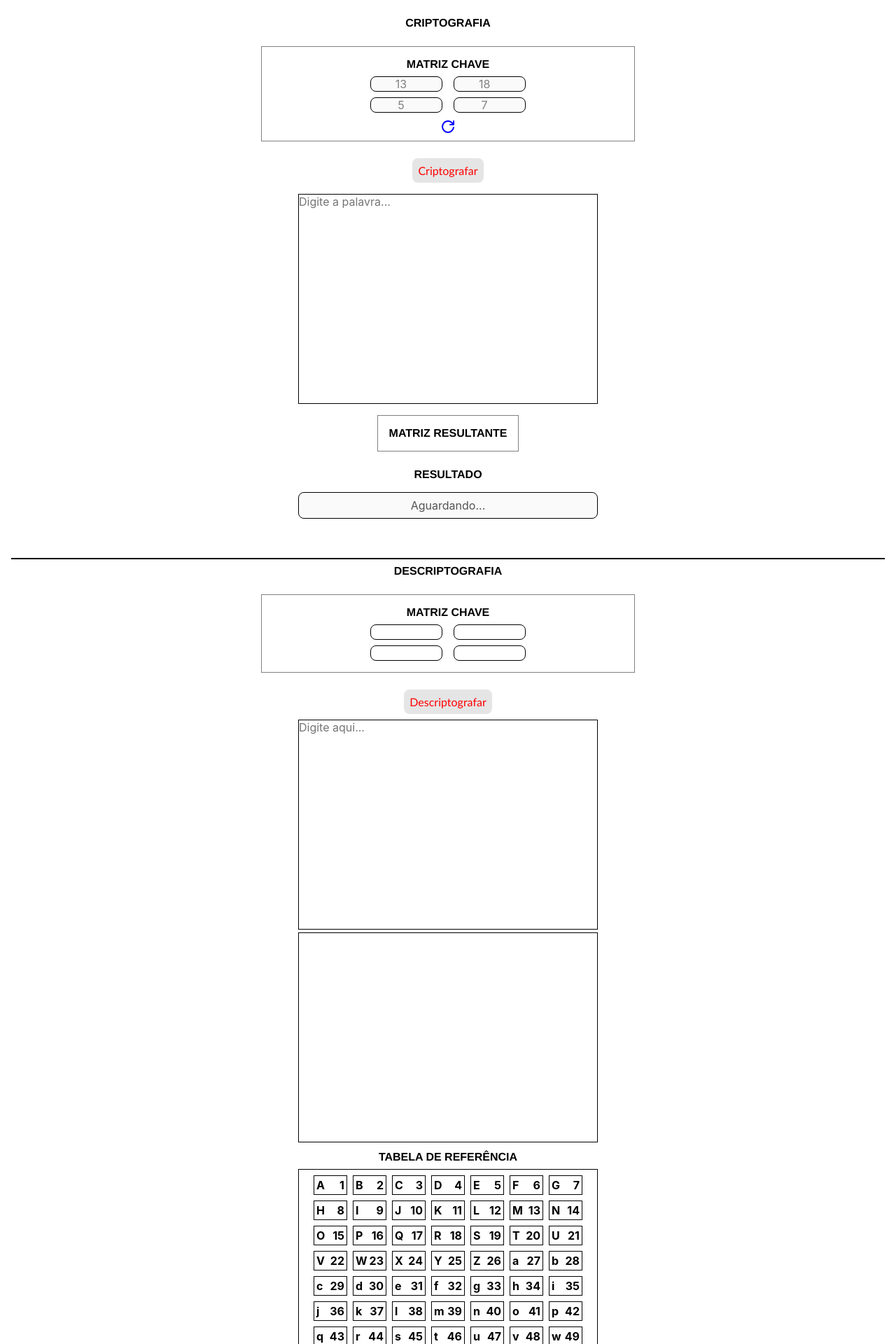
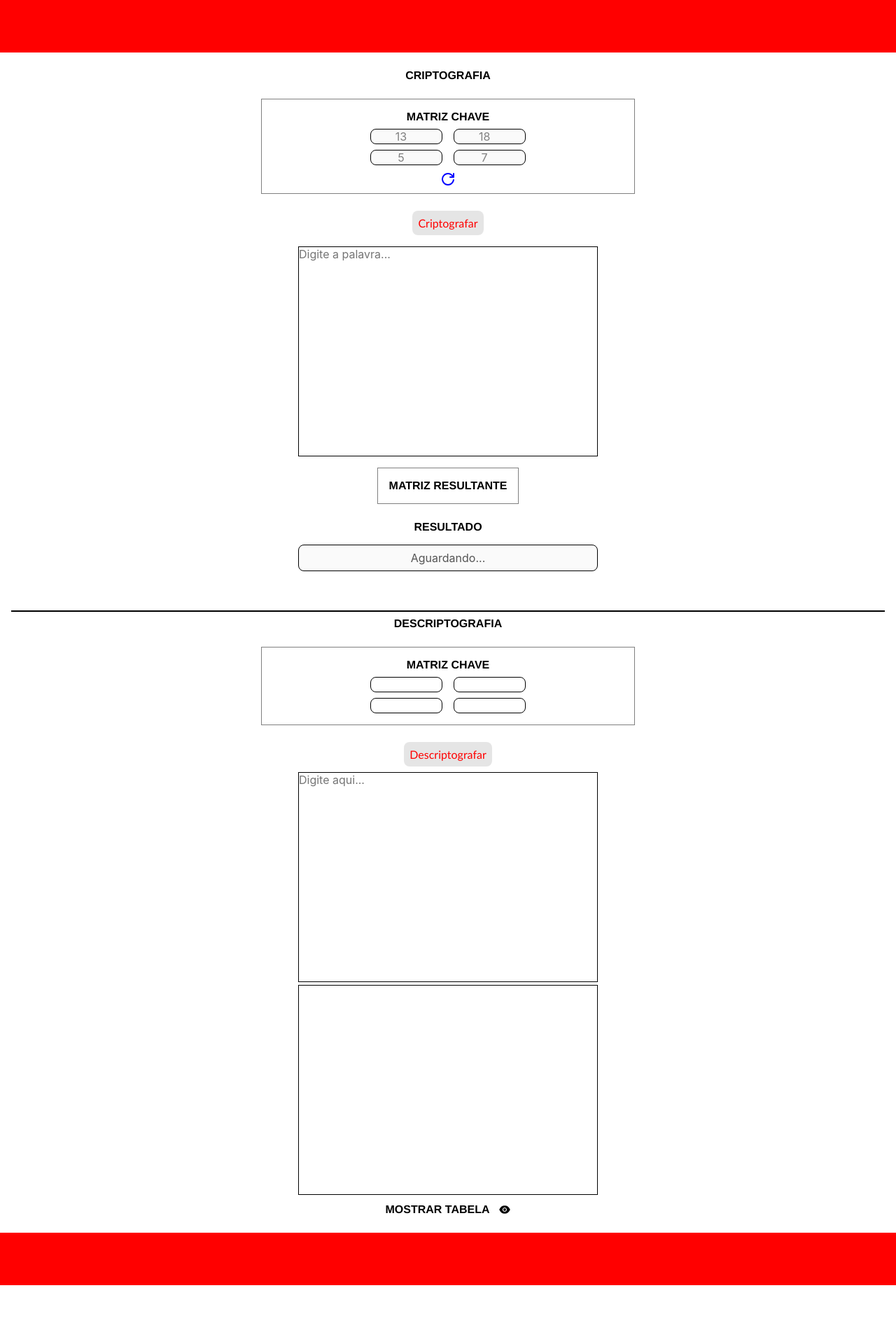
Before and after one commit to Gabriieu/criptografia-com-matrizes, a React (Vite) app: page / in a window 1280 px wide. Shown: the top 1920 px of the page at 70% size. After the commit the page ends 1836 px from the top, so only its background shows below. Built offline with nearby package versions, Linux system fonts and the light colour scheme.

Commit message:
feat: add header and footer

```diff
--- a/src/App.ts
+++ b/src/App.ts
@@ -3,31 +3,39 @@ import styled from "styled-components";
 export const MainStyled = styled.main`
   padding: 1rem;
 
-  button{
-      background-color: rgba(1,1,1,.1);
+  button {
+    background-color: rgba(1, 1, 1, 0.1);
     padding: 8px;
     border-radius: 8px;
-      margin: .5rem;
+    margin: 0.5rem;
     color: red;
-      font-family: 'Trebuchet MS', 'Lucida Sans Unicode', 'Lucida Grande', 'Lucida Sans', Arial, sans-serif;
-      &:hover{
+    font-family: "Trebuchet MS", "Lucida Sans Unicode", "Lucida Grande",
+      "Lucida Sans", Arial, sans-serif;
+    &:hover {
       transform: scale(1.1);
     }
+  }
+
+  .show-hide{
+    display: flex;
+    flex-direction: row;
+    align-items: center;
+    gap: 12px;
   }
   section {
     display: flex;
     flex-direction: column;
     align-items: center;
 
-    .text-area{
+    .text-area {
       width: 428px;
       max-width: 90vw;
       border: 1px solid black;
       resize: none;
-        height:300px;
+      height: 300px;
     }
 
-      .disabled-input{
+    .disabled-input {
       &:hover {
         cursor: not-allowed;
       }
@@ -59,7 +67,6 @@ export const MainStyled = styled.main`
           border-radius: 8px;
           width: 20%;
           margin-bottom: 0.5rem;
-
         }
       }
     }
@@ -75,8 +82,6 @@ export const MainStyled = styled.main`
         max-width: 90vw;
         padding: 8px;
       }
-
-
     }
 
     #matrix-result {
@@ -114,18 +119,16 @@ export const MainStyled = styled.main`
       border-radius: 8px;
       margin-bottom: 0.5rem;
     }
-
   }
 `;
 
 export const MiddleSection = styled.section`
   margin-top: 3rem;
   border-top: 2px solid black;
-`
+`;
 export const BottomSection = styled.section`
-
-  >h2{
-    &:hover{
+  > h2 {
+    &:hover {
       cursor: pointer;
     }
   }
@@ -138,6 +141,5 @@ export const BottomSection = styled.section`
     gap: 8px;
     border: 1px solid black;
     padding: 8px;
-
   }
 `;
--- a/src/App.tsx
+++ b/src/App.tsx
@@ -4,8 +4,11 @@ import { MainContext } from "./provider/main.provider";
 import * as math from "mathjs";
 import { CaracterCard } from "./components/caracter-card/caracter-card.index";
 import { ToastContainer, toast } from "react-toastify";
-import 'react-toastify/dist/ReactToastify.css';
-import {TbReload} from "react-icons/tb"
+import "react-toastify/dist/ReactToastify.css";
+import { TbReload } from "react-icons/tb";
+import {AiFillEyeInvisible,AiFillEye} from "react-icons/ai"
+import { Footer } from "./components/footer/footer.index";
+import { Header } from "./components/header/header.index";
 
 function App() {
   const {
@@ -25,13 +28,14 @@ function App() {
   const [decryptKey, setDecryptKey] = useState<number[][]>([[], []]);
   const textValue = useRef<HTMLTextAreaElement | null>(null);
   const decryptValue = useRef<HTMLTextAreaElement | null>(null);
-  const keyMatrixReference = useRef<HTMLInputElement | null>(null)
+  const keyMatrixReference = useRef<HTMLInputElement | null>(null);
+  const [displayTable, setDisplayTable] = useState<boolean>(false);
 
   const handleInput = (text: string) => {
     if (text.length >= 4) {
       cryptResult(transformMatrix(math.multiply(wordToMatrix(text), key)));
-    }else{
-      toast.info("A palavra deve ter no mínimo 4 caracteres.")
+    } else {
+      toast.info("A palavra deve ter no mínimo 4 caracteres.");
     }
   };
 
@@ -42,16 +46,14 @@ function App() {
   };
 
   useEffect(() => {
-      setKey(generateKey())
+    setKey(generateKey());
   }, []);
-
-
 
   return (
     <>
       {key.length > 0 && (
         <>
-          <header></header>
+          <Header/>
           <MainStyled>
             <section>
               <h2 className="title">CRIPTOGRAFIA</h2>
@@ -90,10 +92,16 @@ function App() {
                     value={key[1][1]}
                   />
                 </div>
-                <TbReload onClick={() => setKey(generateKey())} color="blue" size={24}/>
+                <TbReload
+                  onClick={() => setKey(generateKey())}
+                  color="blue"
+                  size={24}
+                />
               </div>
               <div className="input-word">
-                <button onClick={() => handleInput(textValue.current?.value!)}>Criptografar</button>
+                <button onClick={() => handleInput(textValue.current?.value!)}>
+                  Criptografar
+                </button>
                 <textarea
                   className="text-area"
                   placeholder="Digite a palavra..."
@@ -205,16 +213,25 @@ function App() {
               </div>
             </MiddleSection>
             <BottomSection>
-              <h2>TABELA DE REFERÊNCIA</h2>
+              {displayTable ? (
+                <h2 className="show-hide" onClick={() => setDisplayTable(false)}>ESCONDER TABELA <AiFillEyeInvisible size={18}/></h2>
+              ) : (
+                <h2 className="show-hide" onClick={() => setDisplayTable(true)}>MOSTRAR TABELA <AiFillEye size={18}/></h2>
+              )}
+
+              {displayTable && (
                 <ul>
                   {list.map((obj) => (
                     <CaracterCard obj={obj} key={math.random()} />
                   ))}
                 </ul>
+              )}
             </BottomSection>
           </MainStyled>
+          <Footer/>
         </>
-      )}<ToastContainer
+      )}
+      <ToastContainer
         position="top-right"
         autoClose={3000}
         hideProgressBar={false}
--- /dev/null
+++ b/src/components/footer/footer.index.tsx
@@ -0,0 +1,9 @@
+import { FooterStyle } from "./footer.style"
+
+export const Footer = () => {
+    return (
+        <FooterStyle>
+
+        </FooterStyle>
+    )
+}
--- /dev/null
+++ b/src/components/footer/footer.style.ts
@@ -0,0 +1,7 @@
+import styled from "styled-components";
+
+export const FooterStyle = styled.footer`
+    //aqui vc faz a estilização
+    background-color: red;
+    height: 75px
+`
--- /dev/null
+++ b/src/components/header/header.index.tsx
@@ -0,0 +1,9 @@
+import { HeaderStyle } from "./header.style"
+
+export const Header = () => {
+    return(
+        <HeaderStyle>
+
+        </HeaderStyle>
+    )
+}
--- /dev/null
+++ b/src/components/header/header.style.ts
@@ -0,0 +1,7 @@
+import styled from "styled-components";
+
+export const HeaderStyle = styled.header`
+    //estilização do header aq
+    background-color: red;
+    height: 75px
+`
--- a/src/provider/main.provider.tsx
+++ b/src/provider/main.provider.tsx
@@ -181,7 +181,6 @@ export const MainProvider = ({ children }: iMainProviderProps) => {
       [a, b],
       [c, d],
     ];
-    console.log(matrix)
     return matrix;
   };
 
```
Lines whose indentation alone changed are shown as unchanged.
